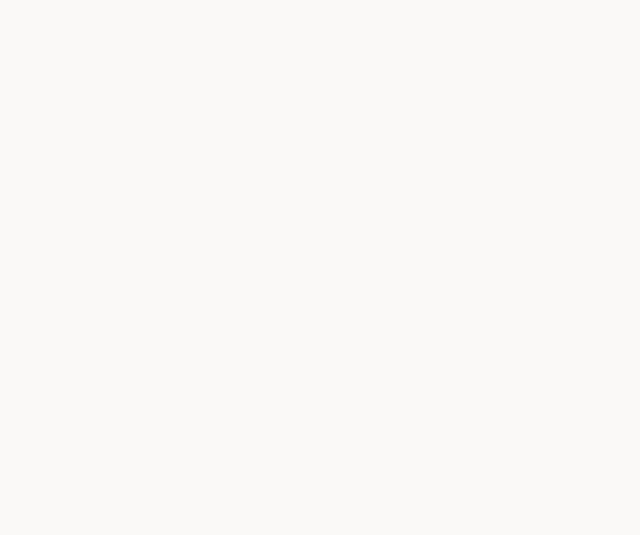
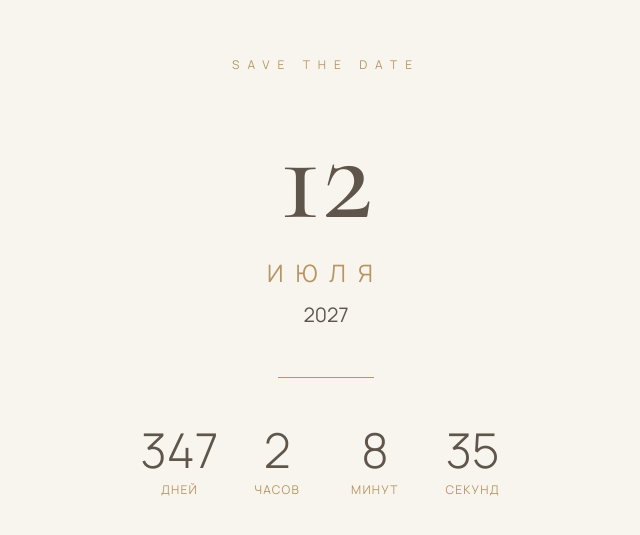
Before and after one commit to MarcusL/arsen-sogdiana-wedding, a Next.js app: page / in a window 1280 px wide. Shown: the part 1723-2258 px from the top of the page, without its empty margins (314-954 px from the left). Before the commit the page ends 1600 px from the top, so only its background shows below. Built offline with nearby package versions, Linux system fonts and the light colour scheme.

Commit message:
countdown

```diff
--- a/app/page.tsx
+++ b/app/page.tsx
@@ -12,7 +12,7 @@ export default function Home() {
 
       <Welcome />
 
-
+    <Countdown />
     </main>
   );
 }
--- a/components/Countdown/Countdown.tsx
+++ b/components/Countdown/Countdown.tsx
@@ -1,7 +1,6 @@
 "use client";
 
 import { useEffect, useState } from "react";
-import { motion } from "framer-motion";
 
 
 const weddingDate = new Date(
@@ -9,29 +8,23 @@ const weddingDate = new Date(
 );
 
 
-
-function calculateTime(){
+function calculateTime() {
 
   const now = new Date();
 
   const difference =
-        weddingDate.getTime()
-        -
+    weddingDate.getTime() -
     now.getTime();
 
 
-
-    if(difference <= 0){
-
+  if (difference <= 0) {
     return {
-            days:0,
-            hours:0,
-            minutes:0,
-            seconds:0
+      days: 0,
+      hours: 0,
+      minutes: 0,
+      seconds: 0
+    };
   }
-
-    }
-
 
 
   return {
@@ -66,77 +59,67 @@ function calculateTime(){
         % 60
       ),
 
-    }
+  };
 
 }
 
 
 
-export default function Countdown(){
+export default function Countdown() {
 
 
- const [time,setTime] = useState({
-
-    days:0,
-    hours:0,
-    minutes:0,
-    seconds:0
-
+  const [time, setTime] = useState({
+    days: 0,
+    hours: 0,
+    minutes: 0,
+    seconds: 0
   });
 
 
 
-    useEffect(()=>{
+  useEffect(() => {
+
+    setTime(calculateTime());
 
 
-    setTime(
-        calculateTime()
-    );
+    const timer = setInterval(() => {
 
+      setTime(calculateTime());
 
-    const timer =
-        setInterval(()=>{
-
-
-            setTime(
-                calculateTime()
-            );
-
-
-        },1000);
+    }, 1000);
 
 
 
-    return ()=>clearInterval(timer);
+    return () => clearInterval(timer);
 
 
-},[]);
+  }, []);
 
 
 
-    const items=[
+  const items = [
 
     {
-            value:time.days,
-            label:"дней"
+      value: time.days,
+      label: "дней"
     },
 
     {
-            value:time.hours,
-            label:"часов"
+      value: time.hours,
+      label: "часов"
     },
 
     {
-            value:time.minutes,
-            label:"минут"
+      value: time.minutes,
+      label: "минут"
     },
 
     {
-            value:time.seconds,
-            label:"секунд"
+      value: time.seconds,
+      label: "секунд"
     },
 
-    ]
+  ];
 
 
 
@@ -144,48 +127,27 @@ export default function Countdown(){
 
     <section
       className="
-            min-h-screen
+        min-h-[100svh]
         flex
         items-center
         justify-center
         bg-[#F8F5EF]
         px-6
+        py-20
       "
     >
 
-
-            <motion.div
-
-                initial={{
-                    opacity:0,
-                    y:40
-                }}
-
-                whileInView={{
-                    opacity:1,
-                    y:0
-                }}
-
-                viewport={{
-                    once:true
-                }}
-
-                transition={{
-                    duration:1.2
-                }}
-
+      <div
         className="
           text-center
         "
-
       >
-
 
         <p
           className="
             uppercase
             tracking-[8px]
-                    text-sm
+            text-xs
             text-[#B89664]
             mb-10
           "
@@ -200,6 +162,7 @@ export default function Countdown(){
             text-7xl
             md:text-9xl
             text-[#5F554B]
+            font-light
           "
         >
           12
@@ -264,11 +227,10 @@ export default function Countdown(){
                     text-3xl
                     md:text-5xl
                     text-[#5F554B]
+                    font-light
                   "
                 >
-
                   {item.value}
-
                 </div>
 
 
@@ -281,9 +243,7 @@ export default function Countdown(){
                     mt-2
                   "
                 >
-
                   {item.label}
-
                 </p>
 
               </div>
@@ -294,7 +254,7 @@ export default function Countdown(){
         </div>
 
 
-            </motion.div>
+      </div>
 
 
     </section>
```
Lines whose indentation alone changed are shown as unchanged.
